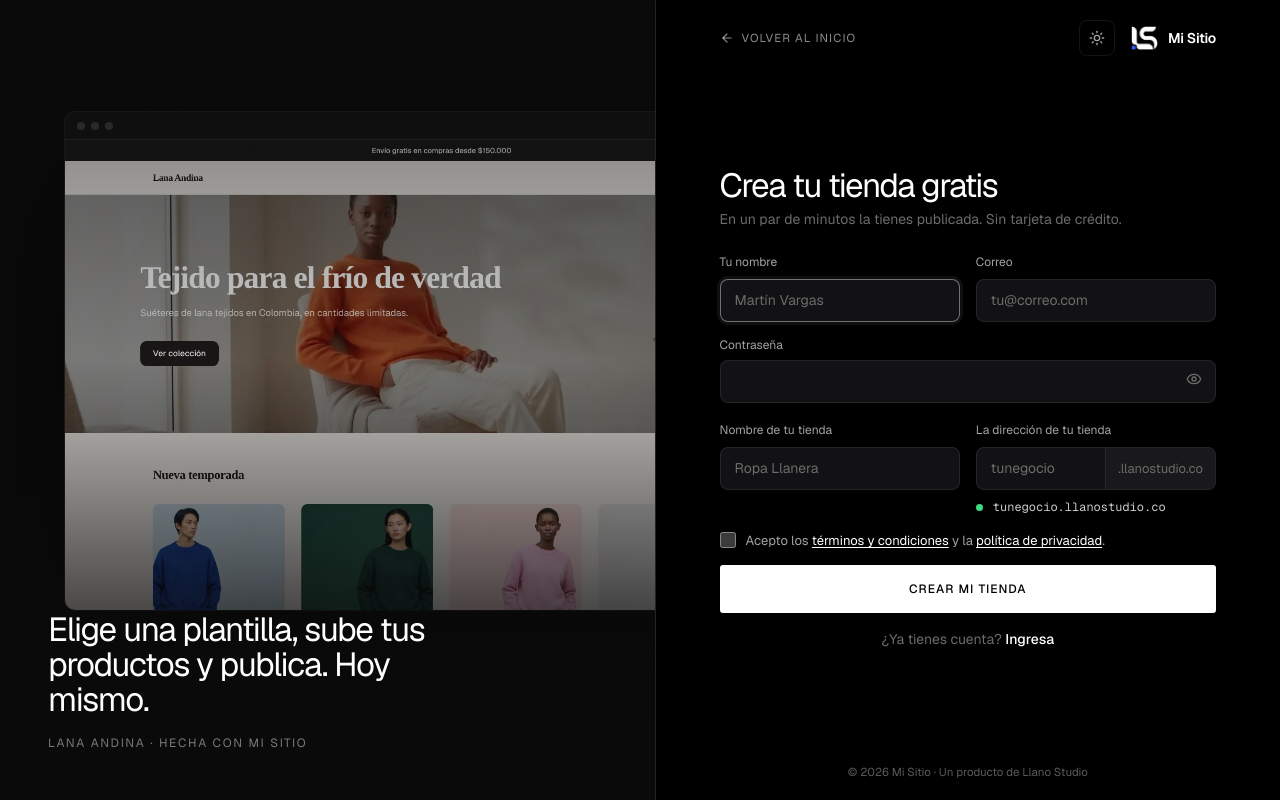
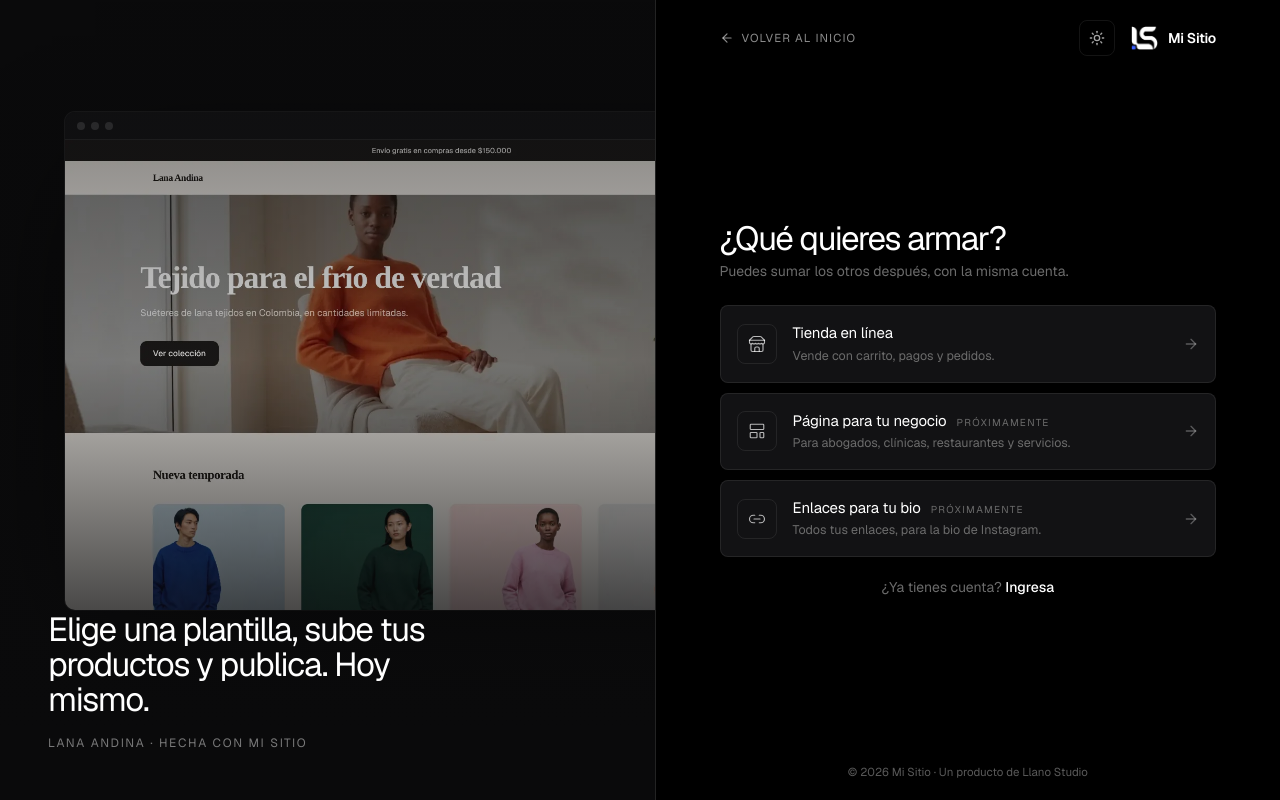
Before and after one commit to Martinvb07/MiTienda-LlanoStudio, a Next.js app in the folder frontend/: page /panel/crear-cuenta in a window 1280 px wide. Built offline with nearby package versions, Linux system fonts and the light colour scheme.

Commit message:
Al registrarse, primero se elige que armar: tienda, pagina o enlaces
La pagina y los enlaces todavia no existen: se avisa que estan en construccion
y se empieza con la tienda en la misma cuenta. Con ?plantilla o ?plan va directo
a tienda, y ?producto= deja la opcion elegida desde la web.

```diff
--- a/frontend/src/componentes/panel/FormularioRegistro.tsx
+++ b/frontend/src/componentes/panel/FormularioRegistro.tsx
@@ -1,8 +1,11 @@
 'use client'
 
-import { useState } from 'react'
+import { useEffect, useState } from 'react'
 import Link from 'next/link'
 import { useRouter } from 'next/navigation'
+import { motion } from 'motion/react'
+import { ArrowLeft, ArrowRight } from 'lucide-react'
+import { PRODUCTOS, type ProductoSitio } from '@/componentes/sitio/productos'
 import { ErrorPanel, registrar } from '@/servicios/panel'
 import { AvisoFormulario, CampoContrasena, CampoTexto } from './CamposFormulario'
 import { configuracionDominios, esSubdominioValido } from '@/utilidades/dominios'
@@ -20,7 +23,27 @@ interface Errores {
 
 const CORREO = /^[^\s@]+@[^\s@]+\.[^\s@]{2,}$/
 
+type Interes = ProductoSitio['clave']
+
+const SALIDA = [0.16, 1, 0.3, 1] as const
+const PASO = {
+  initial: { opacity: 0, y: 18, filter: 'blur(6px)' },
+  animate: { opacity: 1, y: 0, filter: 'blur(0px)' },
+  exit: { opacity: 0, y: -10, filter: 'blur(4px)', transition: { duration: 0.2 } },
+  transition: { duration: 0.6, ease: SALIDA },
+}
+
 export function FormularioRegistro() {
+  // Primero se pregunta qué quiere armar. Quien llega con plantilla o plan ya
+  // eligió tienda; ?producto= lo deja elegido desde la web.
+  const [interes, setInteres] = useState<Interes | null>(null)
+  useEffect(() => {
+    const parametros = new URLSearchParams(window.location.search)
+    const producto = parametros.get('producto')
+    if (parametros.has('plantilla') || parametros.has('plan')) setInteres('tienda')
+    else if (PRODUCTOS.some((otro) => otro.clave === producto)) setInteres(producto as Interes)
+  }, [])
+
   const [nombre, setNombre] = useState('')
   const [email, setEmail] = useState('')
   const [contrasena, setContrasena] = useState('')
@@ -109,14 +132,86 @@ export function FormularioRegistro() {
     }
   }
 
+  const elegido = PRODUCTOS.find((producto) => producto.clave === interes)
+
+  if (!elegido) {
+    return (
+      <motion.div key="elegir" {...PASO}>
+        <h1 className="text-[clamp(28px,2.6vw,36px)] leading-[1.02] font-normal tracking-[-0.045em]">
+          ¿Qué quieres armar?
+        </h1>
+        <p className="mt-1.5 text-sm text-sitio-tenue">Puedes sumar los otros después, con la misma cuenta.</p>
+
+        <div className="mt-6 space-y-2.5">
+          {PRODUCTOS.map((producto, indice) => (
+            <motion.button
+              key={producto.clave}
+              type="button"
+              onClick={() => setInteres(producto.clave)}
+              initial={{ opacity: 0, y: 14 }}
+              animate={{ opacity: 1, y: 0 }}
+              transition={{ duration: 0.6, delay: 0.08 + indice * 0.06, ease: SALIDA }}
+              className="group flex w-full items-center gap-4 rounded-lg border border-sitio-borde bg-sitio-campo p-4 text-left transition-colors duration-300 hover:border-white/30"
+            >
+              <span className="grid h-10 w-10 shrink-0 place-items-center rounded-lg border border-sitio-borde text-white/70 transition-colors group-hover:text-white">
+                <producto.icono aria-hidden="true" strokeWidth={1.5} className="h-[18px] w-[18px]" />
+              </span>
+              <span className="min-w-0 flex-1">
+                <span className="flex items-baseline gap-2.5">
+                  <span className="text-[15px] tracking-[-0.01em] text-white">{producto.nombre}</span>
+                  {!producto.disponible && (
+                    <span className="text-[10px] tracking-[0.14em] text-sitio-tenue uppercase">Próximamente</span>
+                  )}
+                </span>
+                <span className="mt-0.5 block text-[12.5px] text-sitio-tenue">{producto.resumen}</span>
+              </span>
+              <ArrowRight
+                aria-hidden="true"
+                className="h-4 w-4 shrink-0 text-white/30 transition-[transform,color] duration-500 ease-salida group-hover:translate-x-1 group-hover:text-white"
+              />
+            </motion.button>
+          ))}
+        </div>
+
+        <p className="mt-5 text-center text-sm text-sitio-tenue">
+          ¿Ya tienes cuenta?{' '}
+          <Link href="/panel/ingresar" className="font-medium text-white underline-offset-4 transition-colors hover:underline">
+            Ingresa
+          </Link>
+        </p>
+      </motion.div>
+    )
+  }
+
+  const esTienda = elegido.clave === 'tienda'
+
   return (
-    <>
+    <motion.div key="datos" {...PASO}>
+      <button
+        type="button"
+        onClick={() => setInteres(null)}
+        className="mb-4 inline-flex items-center gap-1.5 text-[12.5px] text-sitio-tenue transition-colors hover:text-white"
+      >
+        <ArrowLeft aria-hidden="true" className="h-3.5 w-3.5" />
+        {elegido.nombre}
+      </button>
       <h1 className="text-[clamp(28px,2.6vw,36px)] leading-[1.02] font-normal tracking-[-0.045em]">
-        Crea tu tienda gratis
+        {esTienda ? 'Crea tu tienda gratis' : 'Crea tu cuenta gratis'}
       </h1>
       <p className="mt-1.5 text-sm text-sitio-tenue">
-        En un par de minutos la tienes publicada. Sin tarjeta de crédito.
+        {esTienda
+          ? 'En un par de minutos la tienes publicada. Sin tarjeta de crédito.'
+          : 'Sin tarjeta de crédito. Tu dirección queda reservada desde hoy.'}
       </p>
+
+      {!esTienda && (
+        <div className="mt-4">
+          <AvisoFormulario tono="pendiente">
+            {elegido.nombre} está en construcción. Mientras tanto empiezas con la tienda, y cuando esté lista la
+            activas desde la misma cuenta.
+          </AvisoFormulario>
+        </div>
+      )}
 
       <form onSubmit={alEnviar} noValidate className="mt-5 grid grid-cols-2 gap-x-3 gap-y-3.5 sm:gap-x-4">
         <CampoTexto
@@ -155,7 +250,7 @@ export function FormularioRegistro() {
 
         <div className="col-span-2 sm:col-span-1">
           <CampoTexto
-            etiqueta="Nombre de tu tienda"
+            etiqueta={esTienda ? 'Nombre de tu tienda' : 'Nombre de tu negocio'}
             nombre="tienda"
             valor={tienda}
             alCambiar={alCambiarTienda}
@@ -166,7 +261,7 @@ export function FormularioRegistro() {
 
         <div className="col-span-2 sm:col-span-1">
           <label htmlFor="subdominio" className="text-[12px] text-sitio-suave">
-            La dirección de tu tienda
+            {esTienda ? 'La dirección de tu tienda' : 'Tu dirección'}
           </label>
 
           {/* El dominio va pegado al campo, no debajo: así se lee de corrido
@@ -247,7 +342,7 @@ export function FormularioRegistro() {
               className="h-4 w-4 animate-spin rounded-full border-2 border-black/25 border-t-black"
             />
           )}
-          {enviando ? 'Creando tu tienda…' : 'Crear mi tienda'}
+          {enviando ? 'Creando tu cuenta…' : esTienda ? 'Crear mi tienda' : 'Crear mi cuenta'}
         </button>
       </form>
 
@@ -260,6 +355,6 @@ export function FormularioRegistro() {
           Ingresa
         </Link>
       </p>
-    </>
+    </motion.div>
   )
 }
--- /dev/null
+++ b/frontend/src/componentes/sitio/productos.ts
@@ -0,0 +1,42 @@
+import { Link2, Store, type LucideIcon, LayoutTemplate } from 'lucide-react'
+
+export interface ProductoSitio {
+  clave: 'tienda' | 'pagina' | 'enlaces'
+  nombre: string
+  resumen: string
+  href: string
+  icono: LucideIcon
+  /** Lo que todavía no se puede usar se anuncia, pero no se vende. */
+  disponible: boolean
+}
+
+/**
+ * Las tres formas de usar Mi Sitio. El menú, la portada y el pie salen de aquí,
+ * así un producto que se lanza cambia en un solo lugar.
+ */
+export const PRODUCTOS: readonly ProductoSitio[] = [
+  {
+    clave: 'tienda',
+    nombre: 'Tienda en línea',
+    resumen: 'Vende con carrito, pagos y pedidos.',
+    href: '/caracteristicas',
+    icono: Store,
+    disponible: true,
+  },
+  {
+    clave: 'pagina',
+    nombre: 'Página para tu negocio',
+    resumen: 'Para abogados, clínicas, restaurantes y servicios.',
+    href: '/para-negocios',
+    icono: LayoutTemplate,
+    disponible: false,
+  },
+  {
+    clave: 'enlaces',
+    nombre: 'Enlaces para tu bio',
+    resumen: 'Todos tus enlaces, para la bio de Instagram.',
+    href: '/enlaces',
+    icono: Link2,
+    disponible: false,
+  },
+]
```
